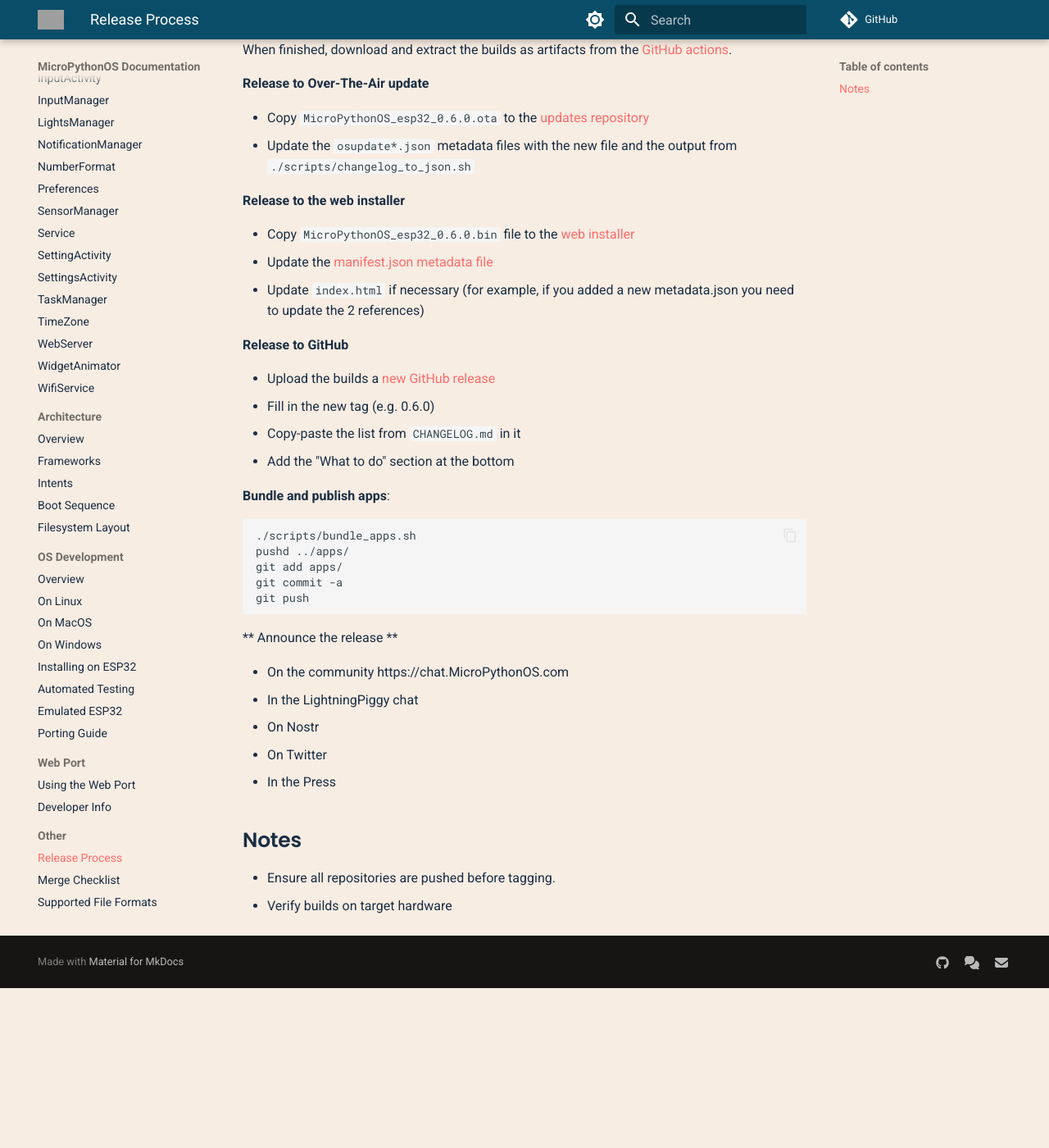
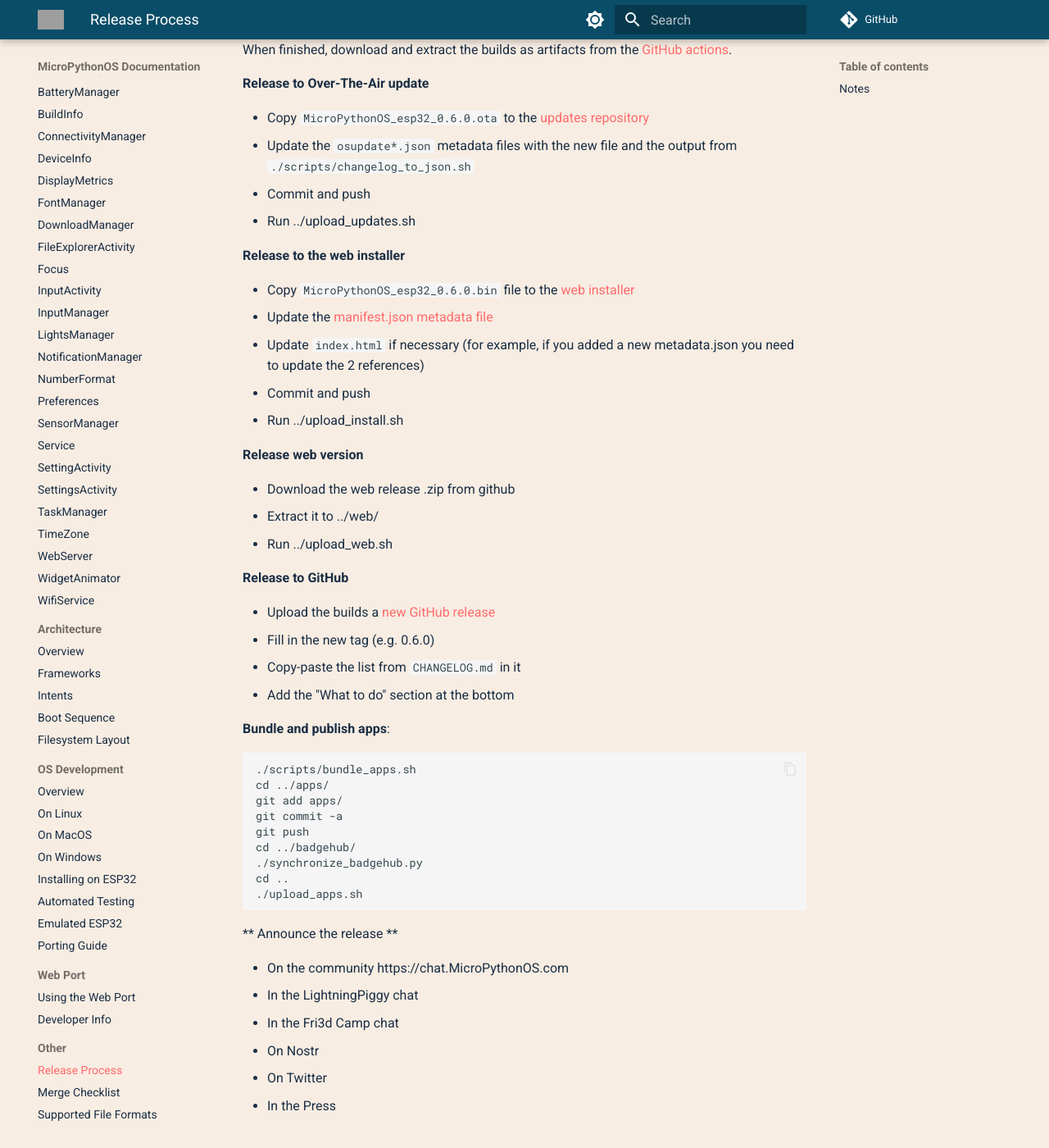
Before and after one commit to MicroPythonOS/docs, an MkDocs documentation site: the page built from docs/other/release-checklist.md, in a window 1280 px wide and 1400 px high, scrolled down 647 px. Shown: the whole window at 82% size. Built offline with MkDocs 1.6.1 and Material for MkDocs 9.7.7, drawn with Linux system fonts in a browser that asks for light colours; comment, search, counter and statistics services are not loaded; before the commit the page ends 1852 px from its top, so only the background shows below that; grey boxes are pictures that could not be loaded.

Commit message:
update docs

````diff
--- a/docs/other/release-checklist.md
+++ b/docs/other/release-checklist.md
@@ -29,12 +29,22 @@
 
 - Copy `MicroPythonOS_esp32_0.6.0.ota` to the [updates repository](https://github.com/MicroPythonOS/updates)
 - Update the `osupdate*.json` metadata files with the new file and the output from `./scripts/changelog_to_json.sh`
+- Commit and push
+- Run ../upload_updates.sh
 
 **Release to the web installer**
 
 - Copy `MicroPythonOS_esp32_0.6.0.bin` file to the [web installer](https://github.com/MicroPythonOS/install)
 - Update the [manifest.json metadata file](https://github.com/MicroPythonOS/install/blob/master/manifests/esp32/MicroPythonOS_esp32_0.6.x.json)
 - Update `index.html` if necessary (for example, if you added a new metadata.json you need to update the 2 references)
+- Commit and push
+- Run ../upload_install.sh
+
+**Release web version**
+
+- Download the web release .zip from github
+- Extract it to ../web/
+- Run ../upload_web.sh
 
 **Release to GitHub**
 
@@ -47,16 +57,21 @@
 
 ```
 ./scripts/bundle_apps.sh
-pushd ../apps/
+cd ../apps/
 git add apps/
 git commit -a
 git push
+cd ../badgehub/
+./synchronize_badgehub.py
+cd ..
+./upload_apps.sh
 ```
 
 ** Announce the release **
 
 - On the community https://chat.MicroPythonOS.com
 - In the LightningPiggy chat
+- In the Fri3d Camp chat
 - On Nostr
 - On Twitter
 - In the Press
````
Also changed, not shown: docs/web-port/using.md (+10 -2 lines).
